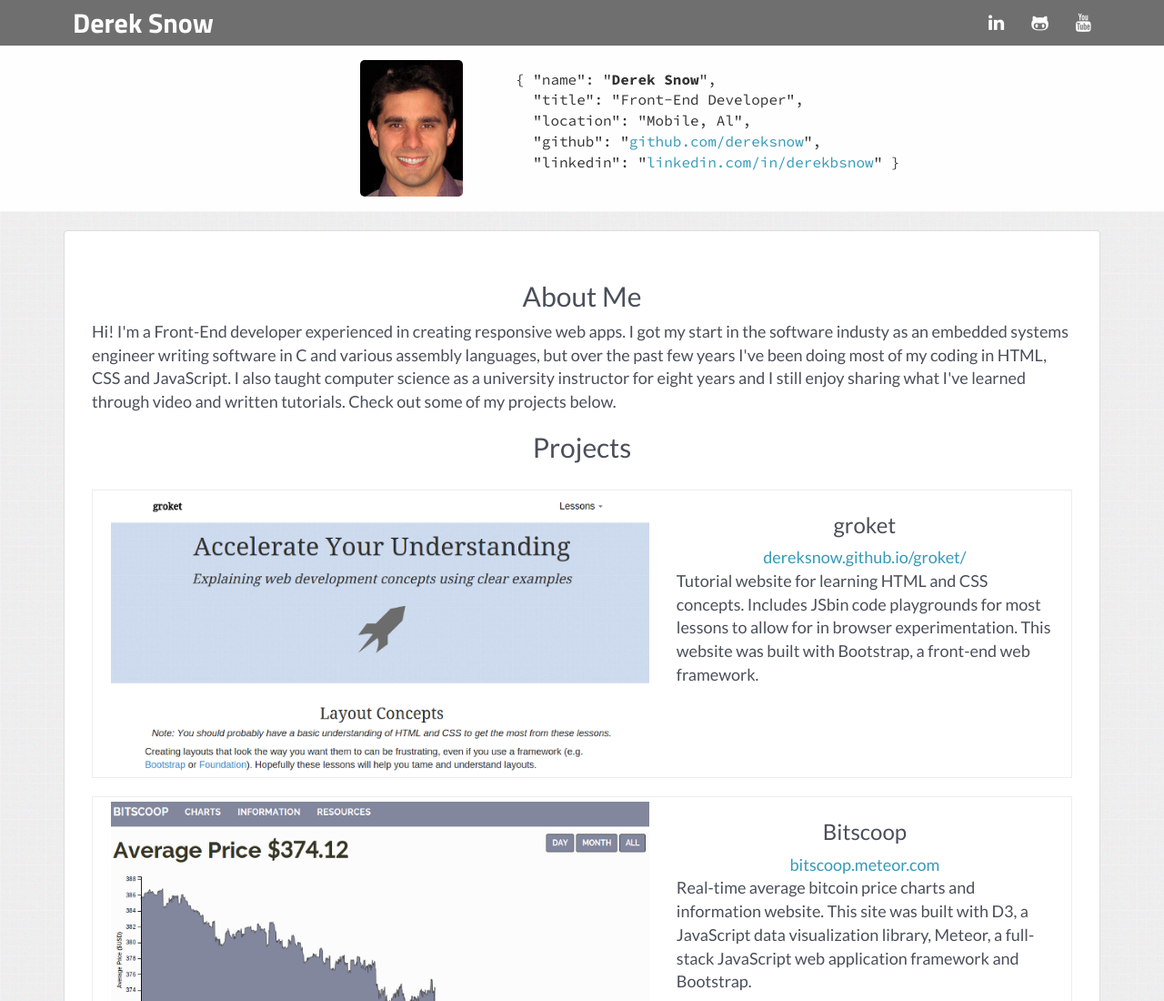
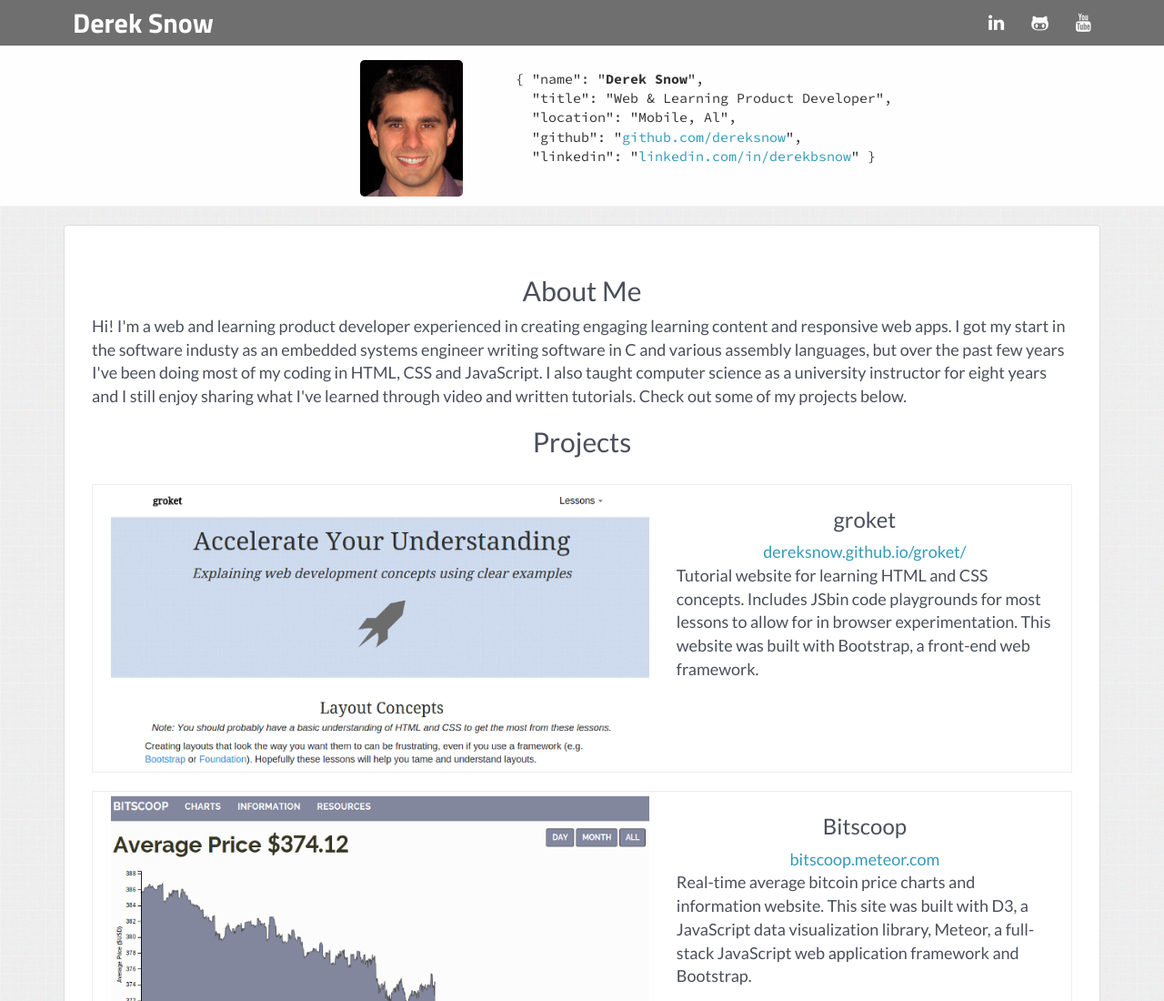
Before and after one commit to dereksnow/old-portfolio, a plain HTML site: page index.html in a window 1280 px wide. Shown: the top 1100 px of the page at 91% size. Drawn offline with nearby package versions, Linux system fonts and the light colour scheme.

Commit message:
Change title from front front-end to web and learning product developer and reduced font for longer title.

```diff
--- a/css/style.css
+++ b/css/style.css
@@ -121,7 +121,7 @@
 
 @media (min-width: 1200px) {
     .header pre {
-        font-size: 16px;
+        font-size: 15px;
     }
 }
 /* Extra small devices (phones, less than 768px) */
--- a/index.html
+++ b/index.html
@@ -12,7 +12,7 @@
   <meta charset="utf-8">
   <meta http-equiv="X-UA-Compatible" content="IE=edge">
 
-  <title>Derek Snow | Front-End Developer</title>
+  <title>Derek Snow | Web and Learning Product Developer</title>
   <meta name="viewport" content="width=device-width, initial-scale=1">
   <link rel="shortcut icon" href="favicon.ico?v=2" type="image/x-icon">
   <link rel="icon" href="favicon.ico?v=2" type="image/x-icon">
@@ -82,7 +82,7 @@
         <div class="col-md-5 col-xs-9 fadeInUpBig animated">
           <pre class="profile-brief">
 { "name": "<strong>Derek Snow</strong>",
-  "title": "Front-End Developer",
+  "title": "Web & Learning Product Developer",
   "location": "Mobile, Al",
   "github": "<a href="http://github.com/dereksnow">github.com/dereksnow</a>",
   "linkedin": "<a href=
@@ -103,7 +103,8 @@
           <h2 class="text-center">About Me</h2>
 
 
-          <p>Hi! I'm a Front-End developer experienced in creating responsive
+          <p>Hi! I'm a web and learning product developer experienced in
+	  creating engaging learning content and responsive
           web apps. I got my start in the software industy as an embedded
           systems engineer writing software in C and various assembly
           languages, but over the past few years I've been doing most of my
```
